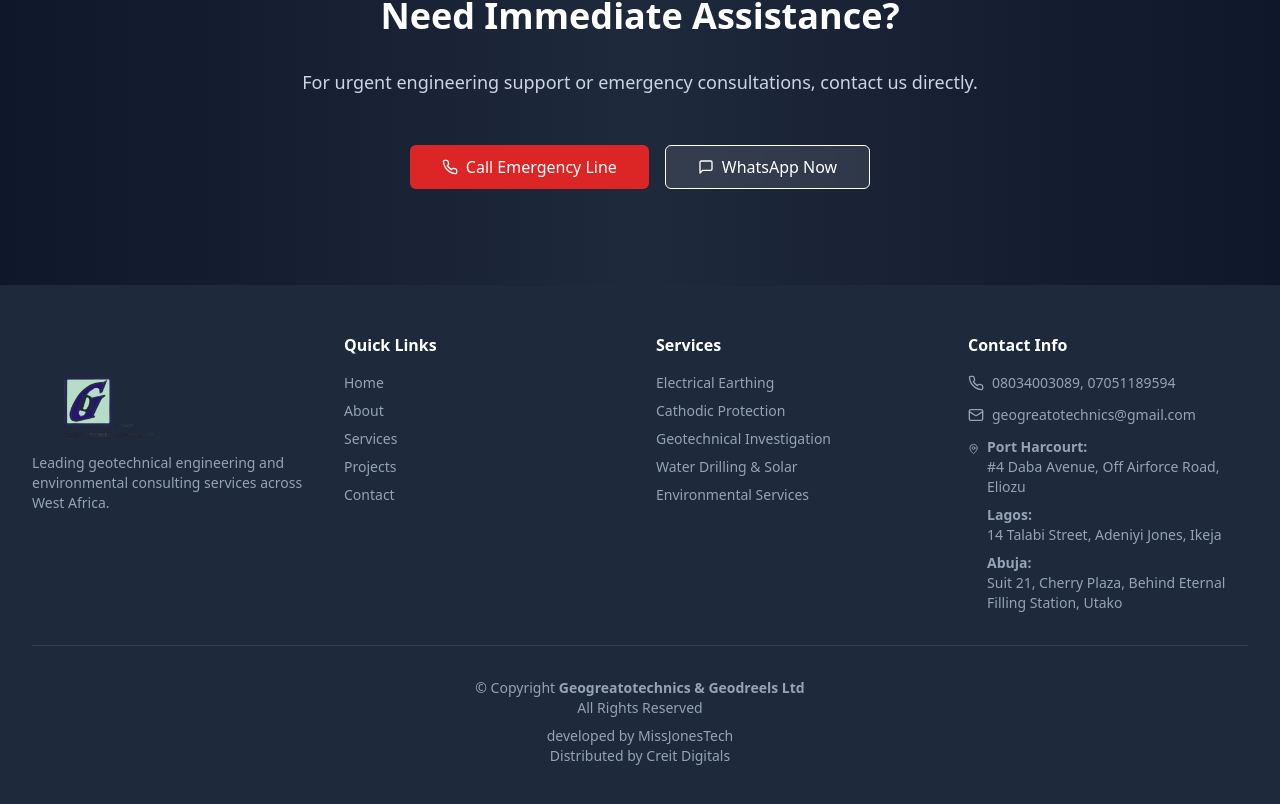
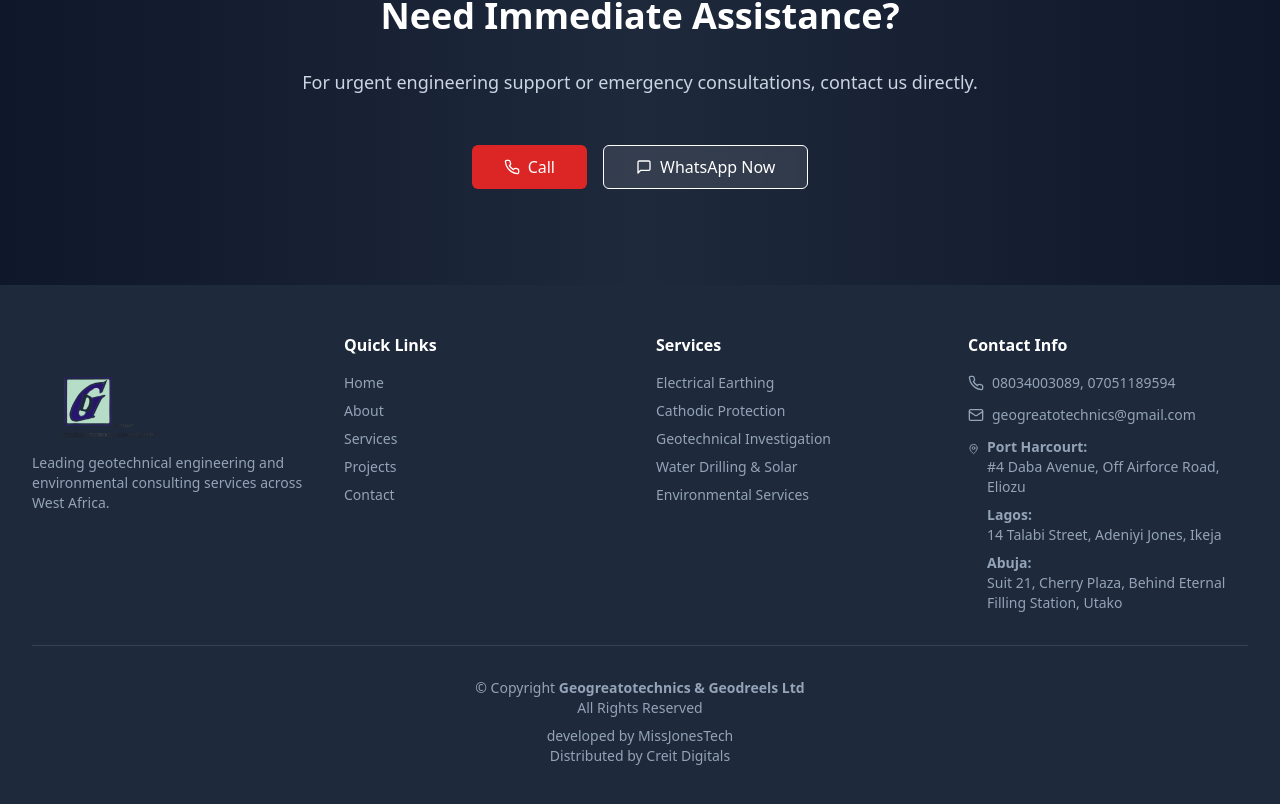
Before and after one commit to alaerejones/geoil, a React (Vite) app: page /contact in a window 1280 px wide. Shown: the part 2714-3518 px from the top of the page. Built offline with nearby package versions, Linux system fonts and the light colour scheme.

Commit message:
Fix: Update "Call Emergency Line" button text
Changed the text of the "Call Emergency Line" button on the contact page to simply "Call".

```diff
--- a/src/pages/Contact.tsx
+++ b/src/pages/Contact.tsx
@@ -274,7 +274,7 @@ const Contact = () => {
             <Button size="lg" className="bg-red-600 hover:bg-red-700 text-white text-base px-8 py-4">
               <a href="tel:+2348034003089" className="flex items-center space-x-2">
                 <Phone className="h-5 w-5" />
-                <span>Call Emergency Line</span>
+                <span>Call</span>
               </a>
             </Button>
             <Button size="lg" variant="outline" className="border-white bg-white/10 text-white hover:bg-white hover:text-slate-900 text-base px-8 py-4 backdrop-blur-sm">
```
